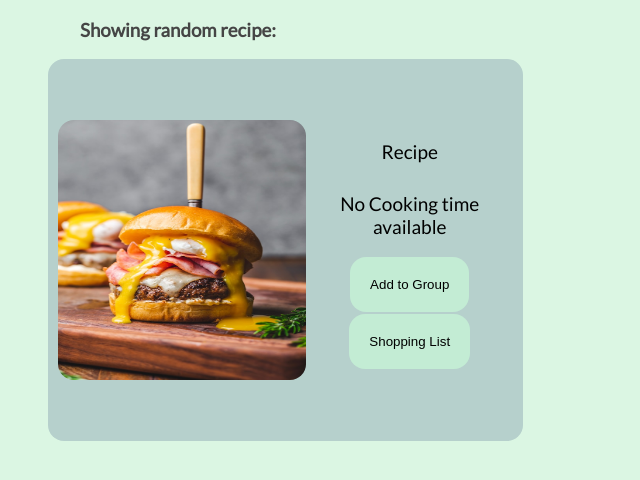
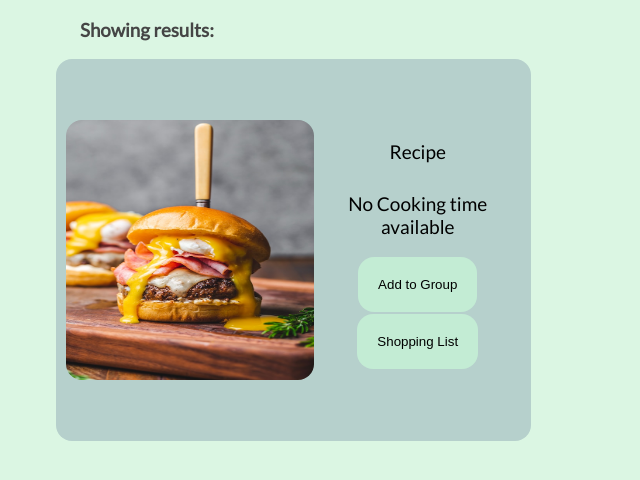
Before and after one commit to LoremakerEgg/recipe-collection-app, a Next.js app: page /recipes in a window 1280 px wide. Shown: the top 480 px of the page, without its empty margins (0-640 px from the left). Built offline with nearby package versions, Linux system fonts and the light colour scheme.

Commit message:
added catch, fixed numbered display and card rendering

```diff
--- a/components/card.module.scss
+++ b/components/card.module.scss
@@ -37,7 +37,7 @@
   }
   &:hover {
     cursor: pointer;
-    transform: scale(1.05);
+    transform: scale(1.02);
   }
 }
 @media only screen and (max-width: 700px) {
--- a/components/multiCards.js
+++ b/components/multiCards.js
@@ -2,10 +2,12 @@ import { useRandomContext } from "@/context/randomRecipe";
 import Card from "./card";
 import styles from "./multiCards.module.scss";
 import { useResultContext } from "@/context/resultArray";
+import { useNRecipesContext } from "@/context/showNRecipes";
 
 export default function MultiCards() {
   const { resultArray } = useResultContext();
   const { randomRecipe } = useRandomContext();
+  const { showNRec } = useNRecipesContext();
   let cards;
 
   // if (resultArray[0] === "recipes") {
@@ -14,9 +16,11 @@ export default function MultiCards() {
   //   ));
   // } else
   if (resultArray.results) {
-    cards = resultArray.results.map(({ title, image, id }) => (
-      <Card title={title} image={image} key={id} />
-    ));
+    cards = resultArray.results
+      .slice(0, showNRec)
+      .map(({ title, image, id }) => (
+        <Card title={title} image={image} key={id} />
+      ));
   } else if (resultArray.instructions) {
     cards = (
       <Card
@@ -29,10 +33,8 @@ export default function MultiCards() {
 
   return (
     <>
-      <h3 style={{ color: "#454545", marginLeft: "80px" }}>
-        Showing random recipe:
-      </h3>
+      <h3 style={{ color: "#454545", marginLeft: "80px" }}>Showing results:</h3>
       <section className={styles.cardGrid}>{cards ? cards : <Card />}</section>
     </>
-  ); //layout setup for future forEach placement when we have multiple cards to generate (import Card functionality from component into a grid)
+  );
 }
--- a/components/multiCards.module.scss
+++ b/components/multiCards.module.scss
@@ -7,13 +7,13 @@
   justify-content: center;
 }
 
-@media only screen and (max-width: 1100px) {
+@media only screen and (max-width: 1560px) {
   .cardGrid {
     grid-template-columns: 45% 45%;
   }
 }
 
-@media only screen and (max-width: 800px) {
+@media only screen and (max-width: 1050px) {
   .cardGrid {
     grid-template-columns: 90%;
   }
--- a/context/showNRecipes.js
+++ b/context/showNRecipes.js
@@ -3,10 +3,10 @@ import { createContext, useContext, useState } from "react";
 const NRecipesContext = createContext();
 
 export function NRecipesWrapper({ children }) {
-  const [show, setShow] = useState(0);
+  const [showNRec, setShowNRec] = useState(0);
 
   return (
-    <NRecipesContext.Provider value={{ show, setShow }}>
+    <NRecipesContext.Provider value={{ showNRec, setShowNRec }}>
       {children}
     </NRecipesContext.Provider>
   );
--- a/pages/api/fetchTimelimit.js
+++ b/pages/api/fetchTimelimit.js
@@ -13,5 +13,11 @@ export default function handler(req, res) {
     .then((res) => res.json())
     .then((data) => {
       res.status(200).send(data);
+    })
+    .catch((err) => {
+      console.error(err);
+    })
+    .finally(() => {
+      console.log("Remote fetch completed.");
     });
 }
--- a/pages/api/fetchexclude.js
+++ b/pages/api/fetchexclude.js
@@ -13,5 +13,11 @@ export default function handler(req, res) {
     .then((res) => res.json())
     .then((data) => {
       res.status(200).send(data);
+    })
+    .catch((err) => {
+      console.error(err);
+    })
+    .finally(() => {
+      console.log("Remote fetch completed.");
     });
 }
--- a/pages/api/fetchinclude.js
+++ b/pages/api/fetchinclude.js
@@ -13,5 +13,11 @@ export default function handler(req, res) {
     .then((res) => res.json())
     .then((data) => {
       res.status(200).send(data);
+    })
+    .catch((err) => {
+      console.error(err);
+    })
+    .finally(() => {
+      console.log("Remote fetch completed.");
     });
 }
--- a/pages/api/fetchrandom.js
+++ b/pages/api/fetchrandom.js
@@ -13,5 +13,11 @@ export default function handler(req, res) {
     .then((res) => res.json())
     .then((data) => {
       res.status(200).json(data);
+    })
+    .catch((err) => {
+      console.error(err);
+    })
+    .finally(() => {
+      console.log("Remote fetch completed.");
     });
 }
--- a/pages/index.js
+++ b/pages/index.js
@@ -17,7 +17,7 @@ export default function Home() {
     setRenderRecipes(false);
   }, []);
 
-  console.log(renderRecipes);
+  //console.log(renderRecipes);
   if (!renderRecipes)
     return (
       <>
```
Also changed, not shown: components/searchfilter.js (+18 -0 lines).
